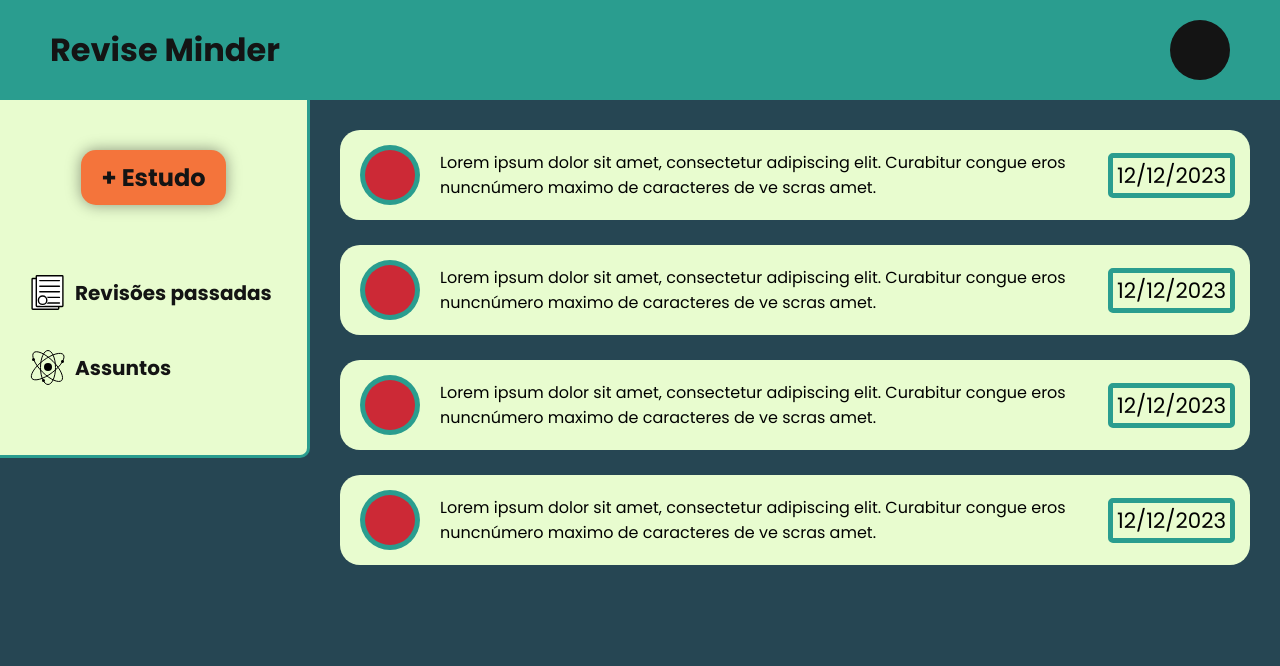
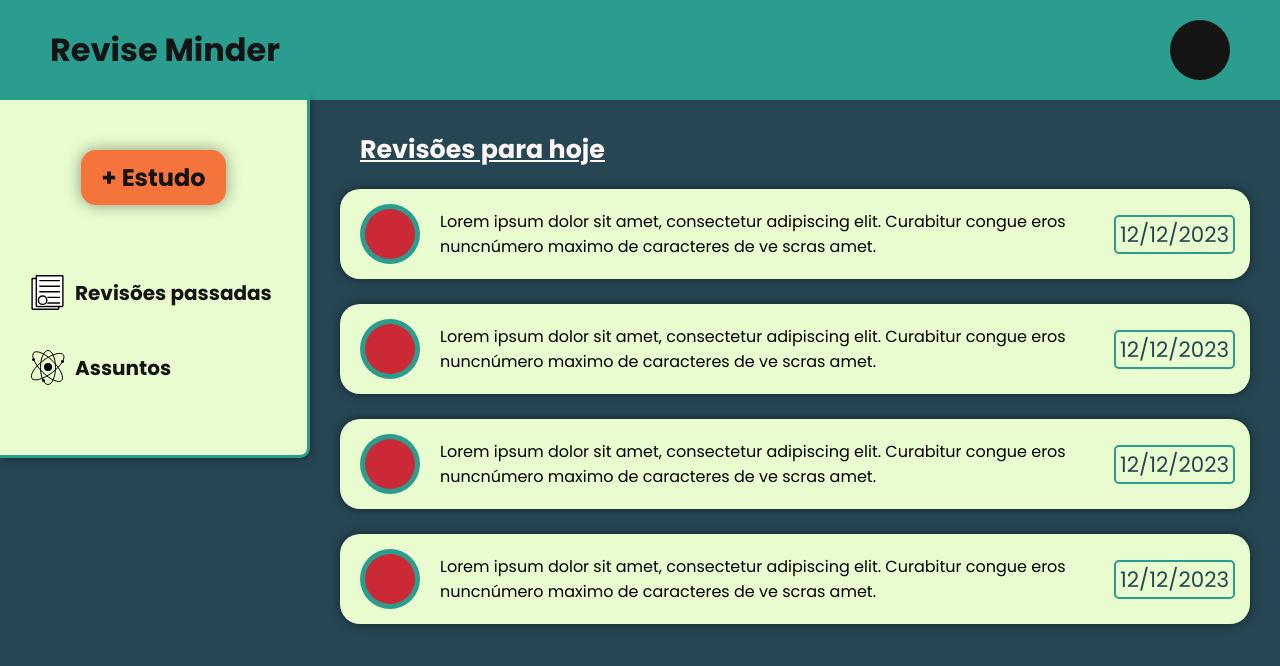
Before and after one commit to ThiagoSchFialho/DJANGO-Revise_Minder, a Django app: page /reviews/ in a window 1280 px wide. Shown: the top 666 px of the page. Run offline with Django 4.2, Linux system fonts and the light colour scheme.

Commit message:
ajustes de estilo em "reviews_home.html"

```diff
--- a/setup/static/styles/style.css
+++ b/setup/static/styles/style.css
@@ -65,6 +65,7 @@ main {
     border-right: 3px solid var(--green);
     border-bottom: 3px solid var(--green);
     border-bottom-right-radius: 10px;
+    box-shadow: 0px -10px 0px var(--green), 0px 0px 10px rgba(0, 0, 0, 0.5);
 }
 
 .add-study-btn-anchor {
@@ -120,6 +121,14 @@ main {
     height: fit-content;
 }
 
+.today-reviews h3 {
+    font-size: 19pt;
+    text-decoration: underline;
+    color: var(--white);
+    margin-bottom: 20px;
+    margin-left: 20px;
+}
+
 .review-list-item {
     display: flex;
     justify-content: space-between;
@@ -129,6 +138,7 @@ main {
     padding: 15px;
     background-color: var(--light-green);
     border-radius: 20px;
+    box-shadow: 0px 0px 10px rgba(0, 0, 0, 0.5);
 }
 
 .review-subject-info {
@@ -165,6 +175,7 @@ main {
     padding: 2px 4px;
     height: fit-content;
     font-size: 16pt;
-    border: 5px solid var(--green);
+    color: var(--dark-green);
+    border: 2px solid var(--green);
     border-radius: 5px;
 }
--- a/templates/revise_minder/reviews_home.html
+++ b/templates/revise_minder/reviews_home.html
@@ -66,6 +66,7 @@
         </div>
         <div class="main-content-container">
             <div class="today-reviews">
+                <h3>Revisões para hoje</h3>
                 <ul>
                     <li class="review-list-item">
                         <div class="review-subject-info">
```
